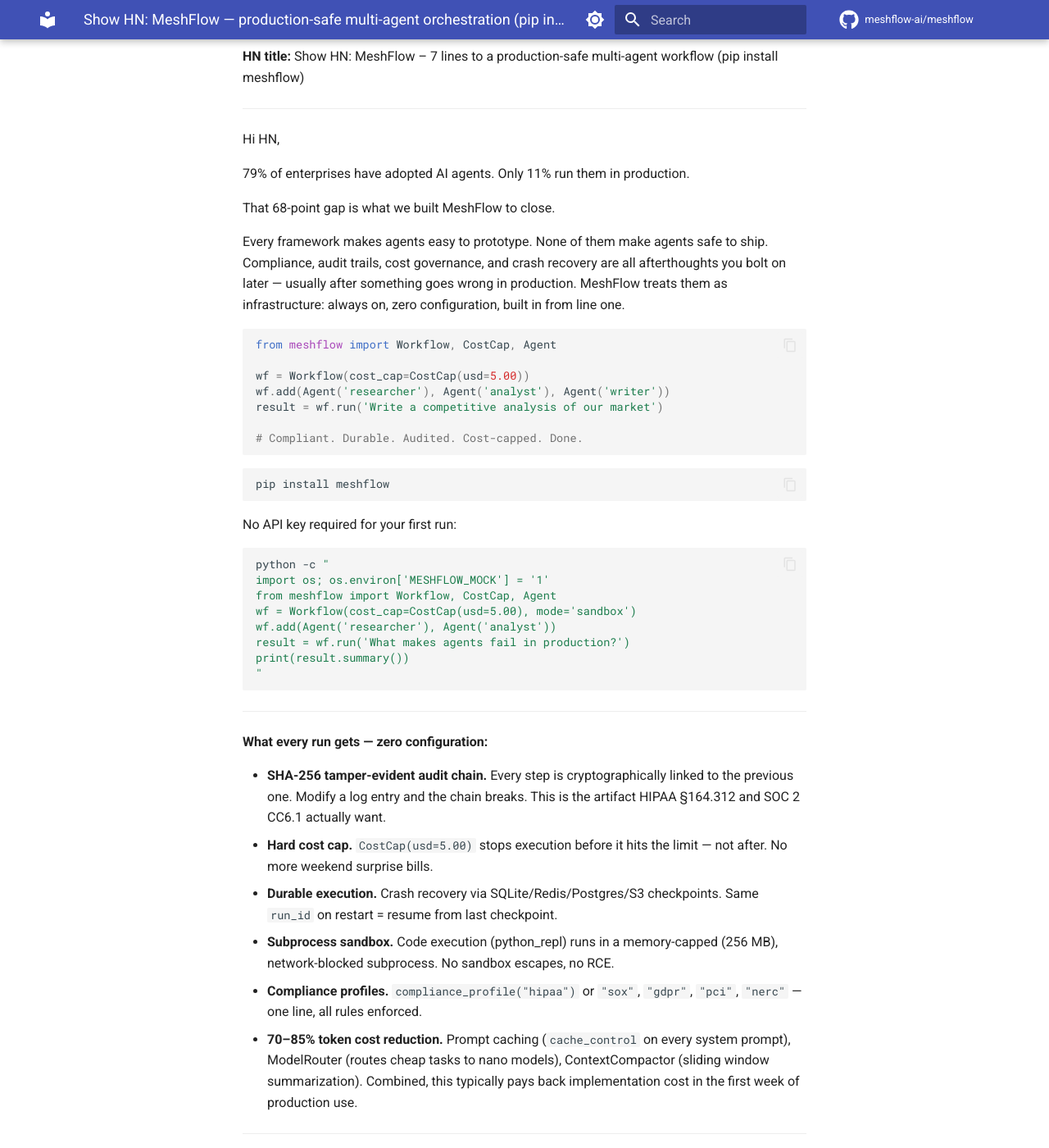
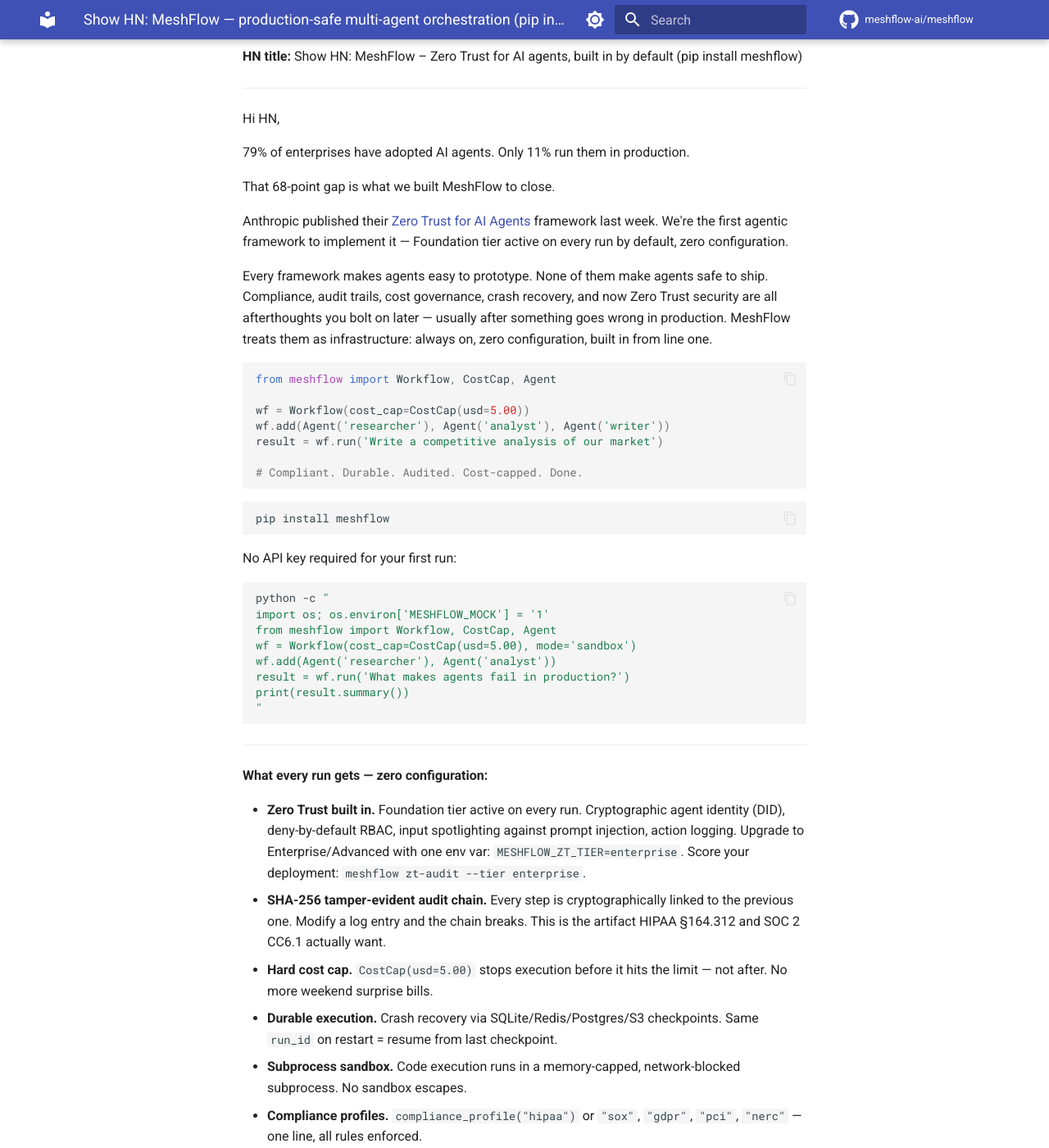
Before and after one commit to Anteneh-T-Tessema/meshflow, an MkDocs documentation site: the page built from docs/launch/show_hn.md, in a window 1280 px wide and 1400 px high, scrolled down 213 px. Shown: the whole window at 82% size. Built offline with MkDocs 1.6.1 and Material for MkDocs 9.7.7, drawn with Linux system fonts in a browser that asks for light colours; comment, search, counter and statistics services are not loaded; the version menu is left out; some of the changed text lies outside the part shown.

Commit message:
docs: update launch posts with Zero Trust messaging and v1.3.0 links
Co-Authored-By: Claude Sonnet 4.6 <noreply@anthropic.com>

````diff
--- a/docs/launch/show_hn.md
+++ b/docs/launch/show_hn.md
@@ -1,6 +1,6 @@
 # Show HN: MeshFlow — production-safe multi-agent orchestration (pip install meshflow)
 
-**HN title:** Show HN: MeshFlow – 7 lines to a production-safe multi-agent workflow (pip install meshflow)
+**HN title:** Show HN: MeshFlow – Zero Trust for AI agents, built in by default (pip install meshflow)
 
 ---
 
@@ -10,7 +10,9 @@ Hi HN,
 
 That 68-point gap is what we built MeshFlow to close.
 
-Every framework makes agents easy to prototype. None of them make agents safe to ship. Compliance, audit trails, cost governance, and crash recovery are all afterthoughts you bolt on later — usually after something goes wrong in production. MeshFlow treats them as infrastructure: always on, zero configuration, built in from line one.
+Anthropic published their [Zero Trust for AI Agents](https://www.anthropic.com/security/zero-trust-ai-agents) framework last week. We're the first agentic framework to implement it — Foundation tier active on every run by default, zero configuration.
+
+Every framework makes agents easy to prototype. None of them make agents safe to ship. Compliance, audit trails, cost governance, crash recovery, and now Zero Trust security are all afterthoughts you bolt on later — usually after something goes wrong in production. MeshFlow treats them as infrastructure: always on, zero configuration, built in from line one.
 
 ```python
 from meshflow import Workflow, CostCap, Agent
@@ -43,12 +45,13 @@ print(result.summary())
 
 **What every run gets — zero configuration:**
 
+- **Zero Trust built in.** Foundation tier active on every run. Cryptographic agent identity (DID), deny-by-default RBAC, input spotlighting against prompt injection, action logging. Upgrade to Enterprise/Advanced with one env var: `MESHFLOW_ZT_TIER=enterprise`. Score your deployment: `meshflow zt-audit --tier enterprise`.
 - **SHA-256 tamper-evident audit chain.** Every step is cryptographically linked to the previous one. Modify a log entry and the chain breaks. This is the artifact HIPAA §164.312 and SOC 2 CC6.1 actually want.
 - **Hard cost cap.** `CostCap(usd=5.00)` stops execution before it hits the limit — not after. No more weekend surprise bills.
 - **Durable execution.** Crash recovery via SQLite/Redis/Postgres/S3 checkpoints. Same `run_id` on restart = resume from last checkpoint.
-- **Subprocess sandbox.** Code execution (python_repl) runs in a memory-capped (256 MB), network-blocked subprocess. No sandbox escapes, no RCE.
+- **Subprocess sandbox.** Code execution runs in a memory-capped, network-blocked subprocess. No sandbox escapes.
 - **Compliance profiles.** `compliance_profile("hipaa")` or `"sox"`, `"gdpr"`, `"pci"`, `"nerc"` — one line, all rules enforced.
-- **70–85% token cost reduction.** Prompt caching (`cache_control` on every system prompt), ModelRouter (routes cheap tasks to nano models), ContextCompactor (sliding window summarization). Combined, this typically pays back implementation cost in the first week of production use.
+- **70–85% token cost reduction.** Prompt caching, ModelRouter (routes cheap tasks to nano models), ContextCompactor. Typically pays back implementation cost in the first week.
 
 ---
 
@@ -64,9 +67,12 @@ MeshFlow is the same bet for agents. Not a better framework. Infrastructure that
 
 |  | MeshFlow | LangGraph | CrewAI | AutoGen |
 |--|--|--|--|--|
+| **Zero Trust built in** | ✅ | ✗ | ✗ | ✗ |
 | SHA-256 audit chain | ✅ | ✗ | ✗ | ✗ |
 | HIPAA/SOX/GDPR built-in | ✅ | ✗ | ✗ | ✗ |
 | Hard cost cap | ✅ | ✗ | ✗ | ✗ |
+| SIEM streaming | ✅ | ✗ | ✗ | ✗ |
+| Red-team testing | ✅ | ✗ | ✗ | ✗ |
 | Subprocess sandbox | ✅ | ✗ | ✗ | ✅ (Docker only) |
 | 70–85% token reduction | ✅ | ✗ | ✗ | ✗ |
 | Durable execution | ✅ | ✅ | ✗ | ✗ |
````
Also changed, not shown: other parts of docs/launch/show_hn.md (+2 -2 lines), docs/launch/linkedin_post.md (+4 -2 lines).
